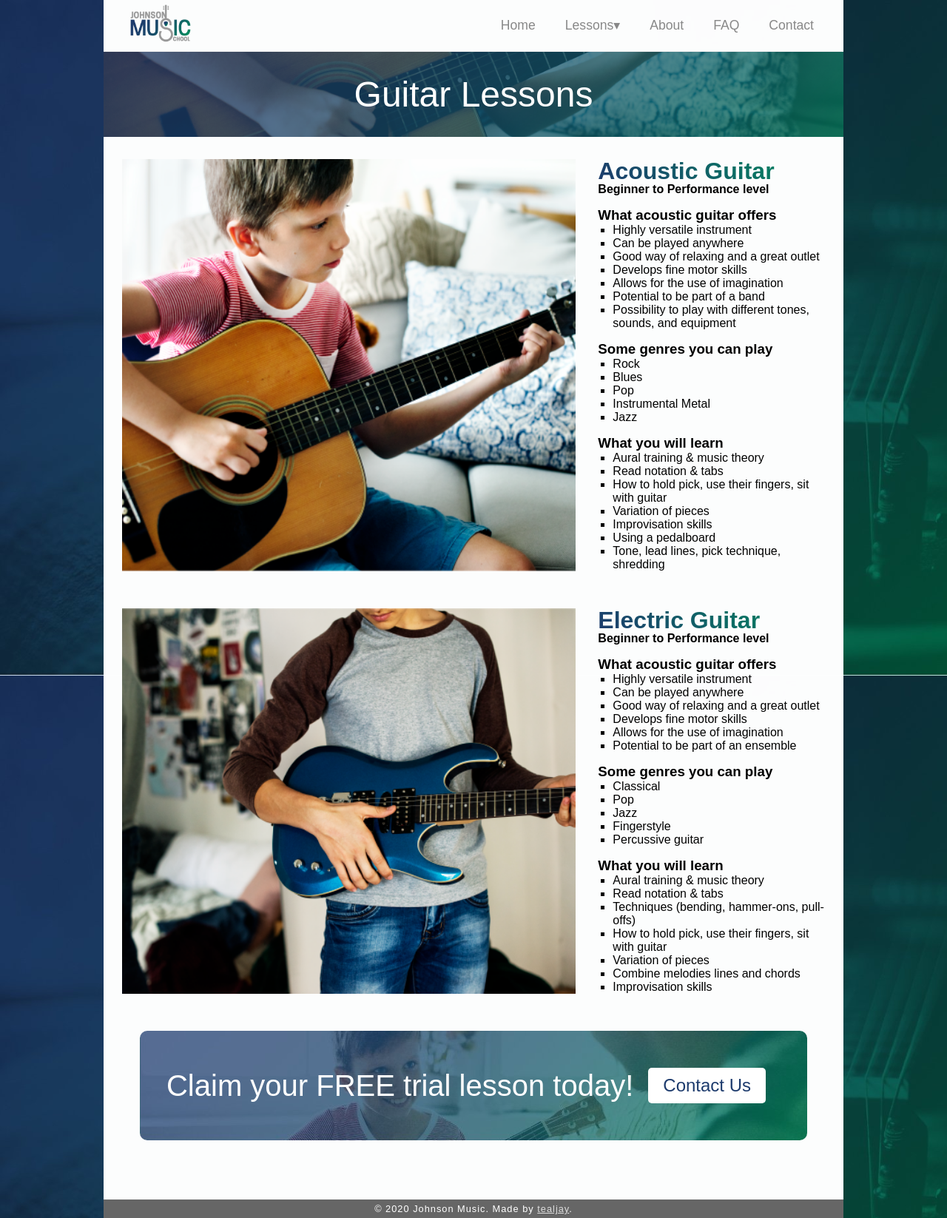
After one commit to rachelktyjohnson/johnsonmusicschool, a PHP site: page /guitar.php in a window 1280 px wide. The commit adds this page. Shown: the whole page at 74% size. Run offline with PHP 8.4, Linux system fonts and the light colour scheme; some web fonts are replaced.

Commit message:
:hammer: Lessons pages

```diff
--- a/css/styles.css
+++ b/css/styles.css
@@ -173,7 +173,7 @@ body {
   background-position: bottom;
   border-radius: 10px;
   width: 95%;
-  margin: 50px auto 50px;
+  margin: 50px auto;
   padding: 30px;
   box-sizing: border-box;
   color: white;
@@ -333,6 +333,39 @@ main .container-faq h4 {
 main .container-faq hr {
   margin: 30px 0;
 }
+main .container-lessons {
+  margin-bottom: 50px;
+}
+@media (min-width: 768px) {
+  main .container-lessons {
+    display: grid;
+    grid-gap: 30px;
+    grid-template-columns: 2fr 1fr;
+    text-align: left;
+  }
+  main .container-lessons .lesson-image {
+    background-position: center;
+    background-size: cover;
+  }
+}
+main .container-lessons h2 {
+  font-size: 2rem;
+}
+main .container-lessons h3 {
+  margin-top: 15px;
+}
+main .container-lessons h4 {
+  margin-bottom: 15px;
+}
+main .container-lessons ul {
+  list-style: none;
+}
+@media (min-width: 768px) {
+  main .container-lessons ul {
+    list-style-type: square;
+    padding-left: 20px;
+  }
+}
 
 footer {
   background: #666;
--- /dev/null
+++ b/guitar.php
@@ -0,0 +1,85 @@
+<?php include('includes/header.php');?>
+<div class="page-header" style="background-image:url('img/header-guitar.png')">
+  <h1>Guitar Lessons</h1>
+</div>
+<main>
+
+  <div class="container-lessons">
+    <div class="desktop-only lesson-image" style="background-image:url('img/guitar-acoustic.png')">
+    </div>
+    <div>
+      <h2>Acoustic Guitar</h2>
+      <h4>Beginner to Performance level</h4>
+      <h3>What acoustic guitar offers</h3>
+      <ul>
+        <li>Highly versatile instrument</li>
+        <li>Can be played anywhere</li>
+        <li>Good way of relaxing and a great outlet</li>
+        <li>Develops fine motor skills</li>
+        <li>Allows for the use of imagination</li>
+        <li>Potential to be part of a band</li>
+        <li>Possibility to play with different tones, sounds, and equipment</li>
+      </ul>
+      <h3>Some genres you can play</h3>
+      <ul>
+        <li>Rock</li>
+        <li>Blues</li>
+        <li>Pop</li>
+        <li>Instrumental Metal</li>
+        <li>Jazz</li>
+      </ul>
+      <h3>What you will learn</h3>
+      <ul>
+        <li>Aural training & music theory</li>
+        <li>Read notation & tabs</li>
+        <li>How to hold pick, use their fingers, sit with guitar</li>
+        <li>Variation of pieces</li>
+        <li>Improvisation skills</li>
+        <li>Using a pedalboard</li>
+        <li>Tone, lead lines, pick technique, shredding</li>
+      </ul>
+    </div>
+
+  </div>
+
+  <div class="container-lessons">
+    <div class="desktop-only lesson-image" style="background-image:url('img/guitar-electric.png')">
+
+    </div>
+    <div>
+      <h2>Electric Guitar</h2>
+      <h4>Beginner to Performance level</h4>
+      <h3>What acoustic guitar offers</h3>
+      <ul>
+        <li>Highly versatile instrument</li>
+        <li>Can be played anywhere</li>
+        <li>Good way of relaxing and a great outlet</li>
+        <li>Develops fine motor skills</li>
+        <li>Allows for the use of imagination</li>
+        <li>Potential to be part of an ensemble</li>
+      </ul>
+      <h3>Some genres you can play</h3>
+      <ul>
+        <li>Classical</li>
+        <li>Pop</li>
+        <li>Jazz</li>
+        <li>Fingerstyle</li>
+        <li>Percussive guitar</li>
+      </ul>
+      <h3>What you will learn</h3>
+      <ul>
+        <li>Aural training & music theory</li>
+        <li>Read notation & tabs</li>
+        <li>Techniques (bending, hammer-ons, pull-offs)</li>
+        <li>How to hold pick, use their fingers, sit with guitar</li>
+        <li>Variation of pieces</li>
+        <li>Combine melodies lines and chords</li>
+        <li>Improvisation skills</li>
+      </ul>
+    </div>
+  </div>
+
+  <?php include("includes/callout.php");?>
+
+</main>
+<?php include('includes/footer.php');?>
--- a/includes/header.php
+++ b/includes/header.php
@@ -24,17 +24,17 @@
               <li>
                 <a href="#" class="lessons-toggle">Lessons&#9662;</a>
                 <ul class="lessons-dropdown">
-                  <li><a href="#">Guitar</a></li>
-                  <li><a href="#">Piano</a></li>
-                  <li><a href="#">Drums</a></li>
-                  <li><a href="#">Ukulele</a></li>
-                  <li><a href="#">Bass</a></li>
+                  <li><a href="guitar.php">Guitar</a></li>
+                  <li><a href="piano.php">Piano</a></li>
+                  <li><a href="drums.php">Drums</a></li>
+                  <li><a href="ukulele.php">Ukulele</a></li>
+                  <li><a href="bass.php">Bass</a></li>
                 </ul>
               </li>
               <li><a href="about.php">About</a></li>
               <li><a href="faq.php">FAQ</a></li>
               <li><a href="contact.php">Contact</a></li>
-              <li class="portal"><a href="#" target="_blank">Student Portal</a></li>
+              <!--<li class="portal"><a href="#" target="_blank">Student Portal</a></li>-->
             </ul>
 
           </nav>
--- a/scss/styles.scss
+++ b/scss/styles.scss
@@ -177,7 +177,7 @@ body {
   background-position: bottom;
   border-radius:10px;
   width:95%;
-  margin: 50px auto 50px;
+  margin: 50px auto;
   padding:30px;
   box-sizing: border-box;
   color:white;
@@ -343,6 +343,36 @@ main {
     }
   }
 
+  .container-lessons{
+    @include tablet{
+      display:grid;
+      grid-gap:30px;
+      grid-template-columns: 2fr 1fr;
+      text-align:left;
+      .lesson-image{
+        background-position: center;
+        background-size: cover;
+      }
+    }
+    margin-bottom:50px;
+    h2{
+      font-size:2rem;
+    }
+    h3{
+      margin-top:15px;
+    }
+    h4{
+      margin-bottom:15px;
+    }
+    ul{
+      list-style: none;
+      @include tablet{
+        list-style-type: square;
+        padding-left:20px;
+      }
+    }
+  }
+
 }
 
 footer{
```
Also changed, not shown: bass.php (added, +47 -0 lines), drums.php (added, +39 -0 lines), index.php (+5 -6 lines), piano.php (added, +43 -0 lines), ukulele.php (added, +43 -0 lines), 1 other file.
